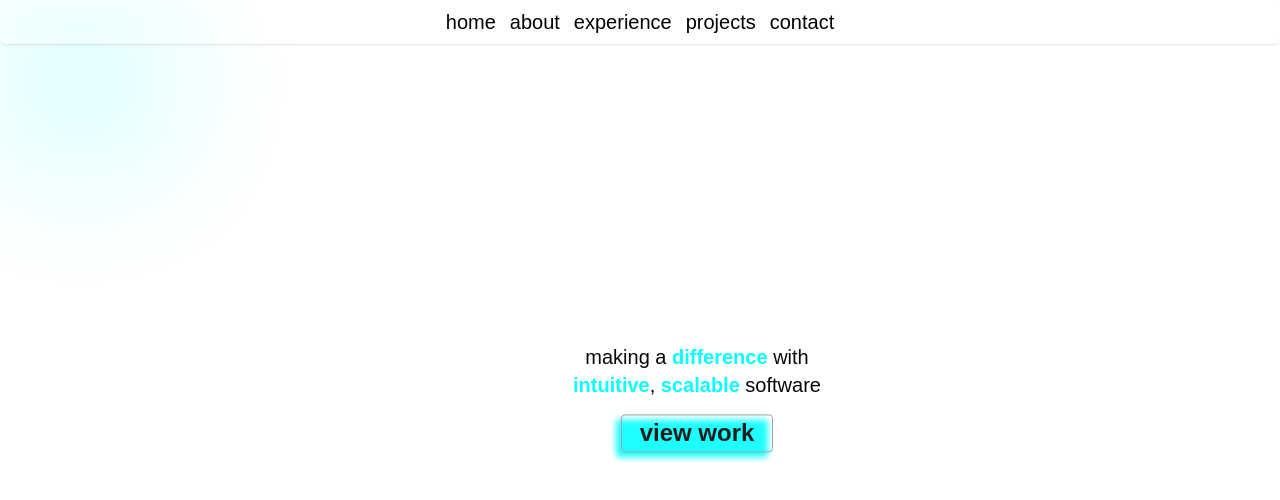
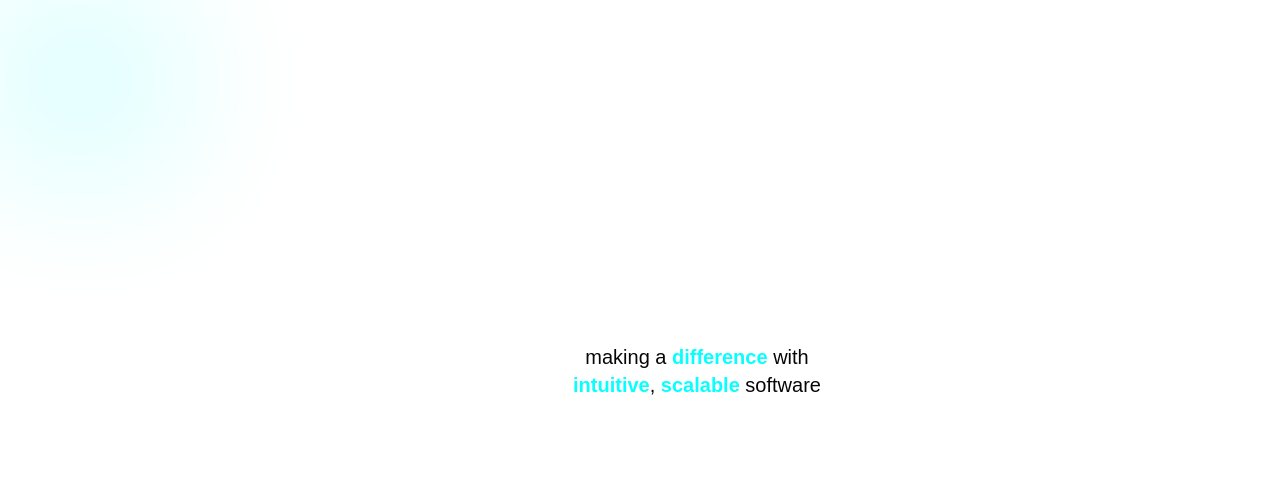
Before and after one commit to sadsalmonnn/SolomonPortfolioV2, an Angular app: page / in a window 1280 px wide. Shown: the top 500 px of the page. Built offline with nearby package versions, Linux system fonts and the light colour scheme; a web font is replaced by a local one.

Commit message:
fixed navbar home page

```diff
--- a/src/app/app.animations.ts
+++ b/src/app/app.animations.ts
@@ -53,25 +53,25 @@ export function webpageAnimation() {
         autoAlpha: 0,
         scaleX: 0,
       })
-      .set("navbar", { autoAlpha: 0 })
-
       .to("#homepage", {autoAlpha: 1, duration: 1})
-      .from("#viewworkbuttonwhole", {autoAlpha: 0, y: -50, duration: 1, ease: "power4.out", delay: "-0.5"})
+      .from("#viewworkbuttonwhole", {autoAlpha: 0, y: -50, duration: 1, ease: "power4.out"})
+        .to("#navbar", {autoAlpha: 1}, "-=0.8")
       .to("#homeTitle", {
         duration: 2,
         text: { value: "SOFTWARE<br>DEVELOPER", delimiter: "" },
         delay: "-=2"
-      })
+      },"-=0.4")
       .to("#homeTitle", {
         duration: 2,
         text: { value: "SOLOMON<br>A. DIONISIO", delimiter: "" },
         delay: "-=2"
       })
-      .to(
+      .from(
         "#homedivider",
         {
-          autoAlpha: 1,
-          scaleX: 1,
+          autoAlpha: 0,
+          scaleX: 0,
+          height: 0,
           transformOrigin: "center",
         },
         "-=1"
--- a/src/app/homepage/homepage.html
+++ b/src/app/homepage/homepage.html
@@ -21,7 +21,6 @@
         <span class="text-[#00FFFF] boldtext">intuitive</span>,
         <span class="text-[#00FFFF] boldtext">scalable</span> software
       </p>
-      <p></p>
     </div>
     <div class="relative inline-block" id="viewworkbuttonwhole">
       <div
--- a/src/app/navbar/navbar.html
+++ b/src/app/navbar/navbar.html
@@ -1,39 +1,48 @@
 <ul
-  class="w-full flex flex-row gap-3.5 justify-center items-center
-         fixed top z-50
-         bg-white/50 backdrop-blur-md rounded-md px-4 py-2 shadow-sm">
-
+  id="navbar"
+  class="w-full flex flex-row gap-3.5 justify-center items-center fixed top z-50 bg-white/50 backdrop-blur-md rounded-md px-4 py-2 shadow-sm opacity-0"
+>
   <li>
-    <button (click)="goToPart('homepage')"
-      class="transition duration-100 hover:text-[#00FFFF] hover:scale-105 hover:cursor-pointer">
+    <button
+      (click)="goToPart('homepage')"
+      class="transition duration-100 hover:text-[#00FFFF] hover:scale-105 hover:cursor-pointer"
+    >
       <p>home</p>
     </button>
   </li>
 
   <li>
-    <button (click)="goToPart('aboutmepage')"
-      class="transition duration-100 hover:text-[#00FFFF] hover:scale-105 hover:cursor-pointer">
+    <button
+      (click)="goToPart('aboutmepage')"
+      class="transition duration-100 hover:text-[#00FFFF] hover:scale-105 hover:cursor-pointer"
+    >
       <p>about</p>
     </button>
   </li>
 
   <li>
-    <button (click)="goToPart('experiencepage')"
-      class="transition duration-100 hover:text-[#00FFFF] hover:scale-105 hover:cursor-pointer">
+    <button
+      (click)="goToPart('experiencepage')"
+      class="transition duration-100 hover:text-[#00FFFF] hover:scale-105 hover:cursor-pointer"
+    >
       <p>experience</p>
     </button>
   </li>
 
   <li>
-    <button (click)="goToPart('projectspage')"
-      class="transition duration-100 hover:text-[#00FFFF] hover:scale-105 hover:cursor-pointer">
+    <button
+      (click)="goToPart('projectspage')"
+      class="transition duration-100 hover:text-[#00FFFF] hover:scale-105 hover:cursor-pointer"
+    >
       <p>projects</p>
     </button>
   </li>
 
   <li>
-    <button (click)="goToPart('contactmepage')"
-      class="transition duration-100 hover:text-[#00FFFF] hover:scale-105 hover:cursor-pointer">
+    <button
+      (click)="goToPart('contactmepage')"
+      class="transition duration-100 hover:text-[#00FFFF] hover:scale-105 hover:cursor-pointer"
+    >
       <p>contact</p>
     </button>
   </li>
```
